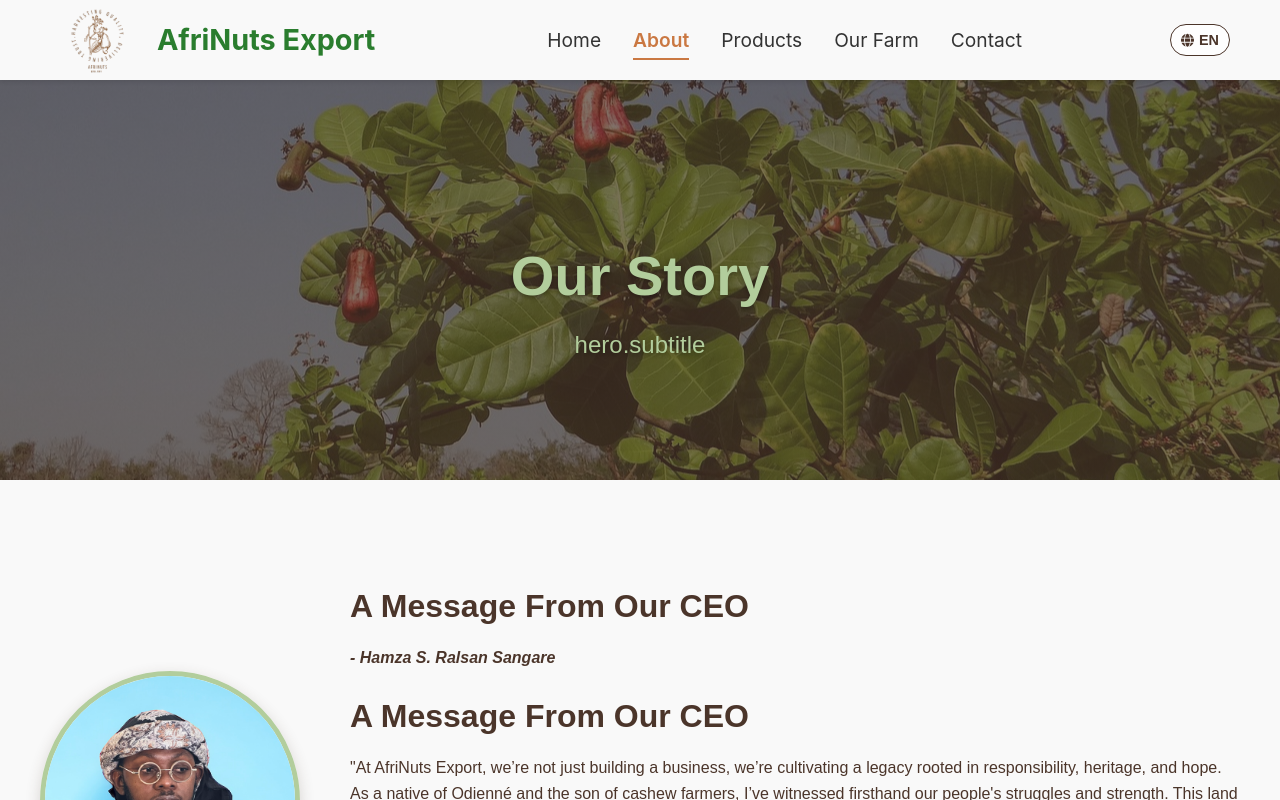
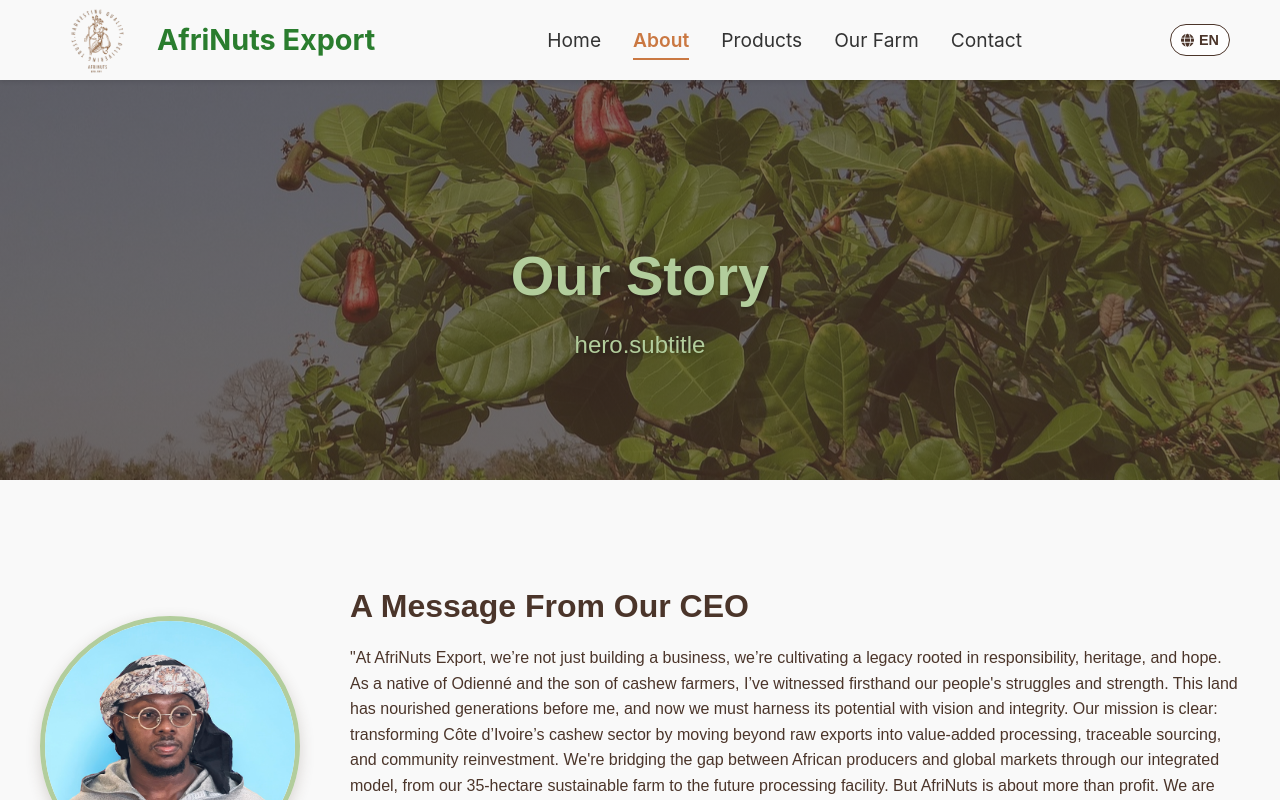
Before and after one commit to Hamza-hub320/afrinuts-export-website, a React (Create React App) app: page /afrinuts-export-website/about in a window 1280 px wide. Shown: the top 800 px of the page. Built offline with nearby package versions, Linux system fonts and the light colour scheme.

Commit message:
Fix About.js content and translation keys

```diff
--- a/src/pages/About.js
+++ b/src/pages/About.js
@@ -31,8 +31,8 @@ const About = () => {
             <img src={ceoImage} alt={t('ceo.alt')} />
           </div>
           <div className="ceo-message">
-            <h2 style={{ color: '#4B352A' }}>A Message From Our CEO</h2>
-            <p className="ceo-signature">- Hamza S. Ralsan Sangare</p>
+            <h2 style={{ color: '#4B352A' }}></h2>
+            <p className="ceo-signature"></p>
             <h2>{t('ceo.title')}</h2>
             <p>{t('ceo.message')}</p>
             <p className="ceo-signature">{t('ceo.signature')}</p>
```
